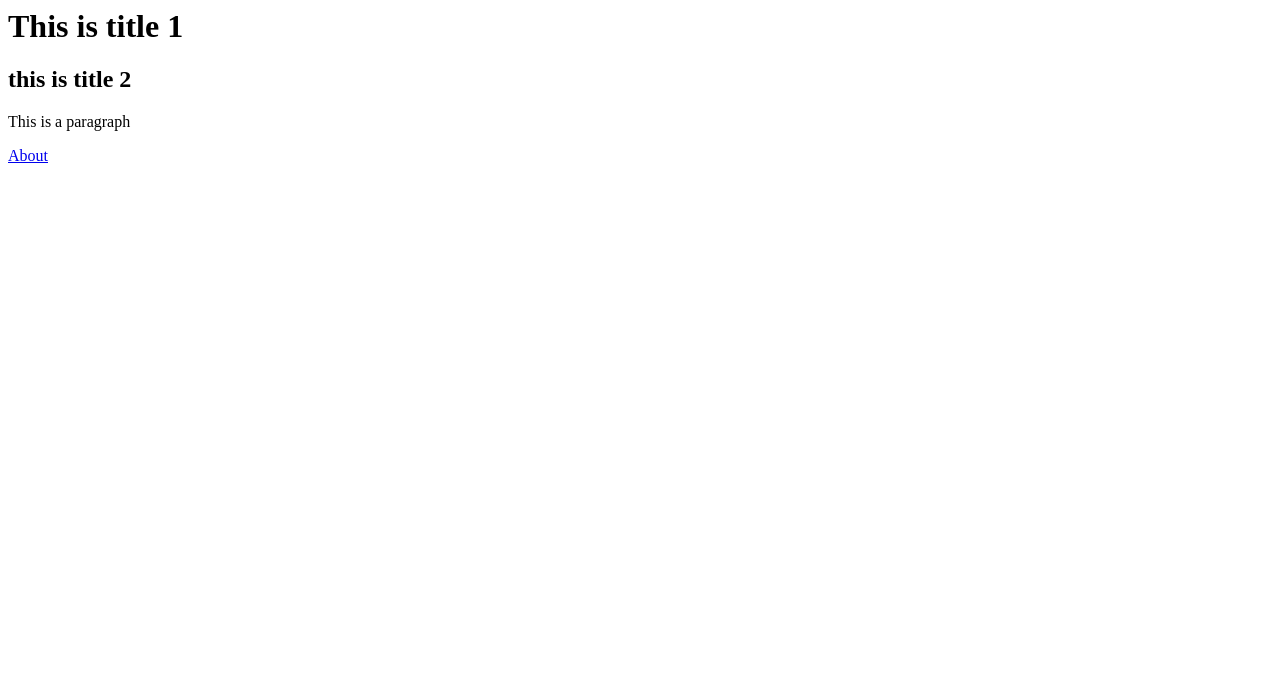
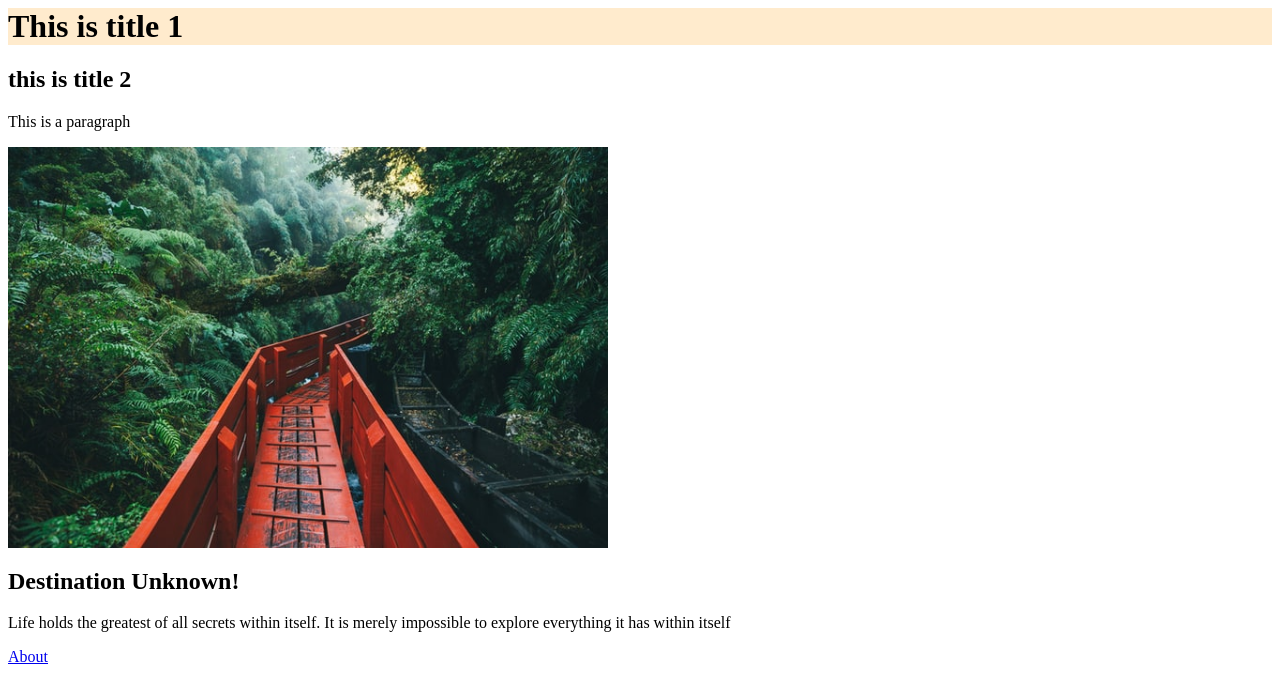
Before and after one commit to M2kishore/WEB101, a plain HTML site: page html-css/index.html in a window 1280 px wide. Drawn offline with Linux system fonts and the light colour scheme.

Commit message:
the <img> tag for showing images in webpages

```diff
--- a/html-css/index.html
+++ b/html-css/index.html
@@ -1,4 +1,4 @@
-<h1>
+<h1 style="background-color: blanchedalmond;">
     This is title 1
 </h1>
 <h2>
@@ -7,4 +7,9 @@
 <p>
     This is a paragraph
 </p>
+<img style="width: 600px;" src="forest_bridge.jpg" alt="a red bridge in the middle of forest" />
+<h2>Destination Unknown!</h2>
+<p>Life holds the greatest of all secrets within itself. It is merely impossible to explore everything it has within
+    itself
+</p>
 <a href="about.html">About</a>
```
Also changed, not shown: html-css/forest_bridge.jpg (added).
